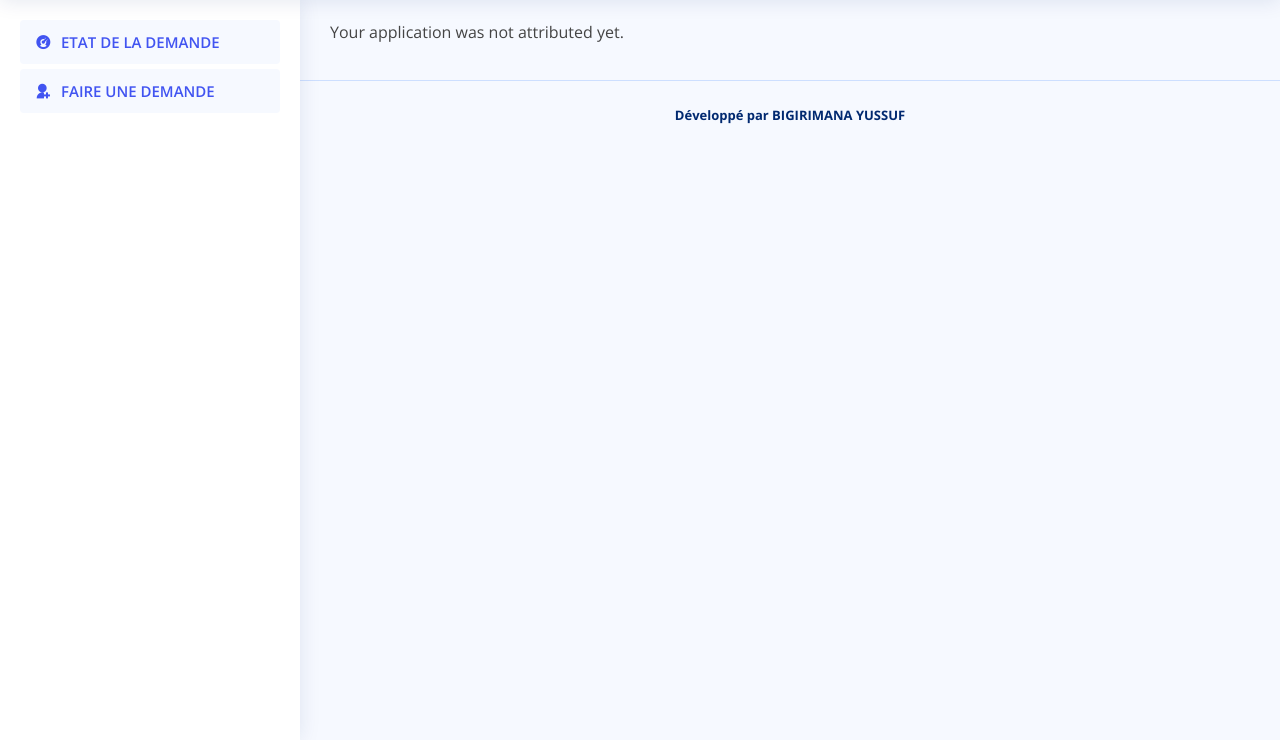
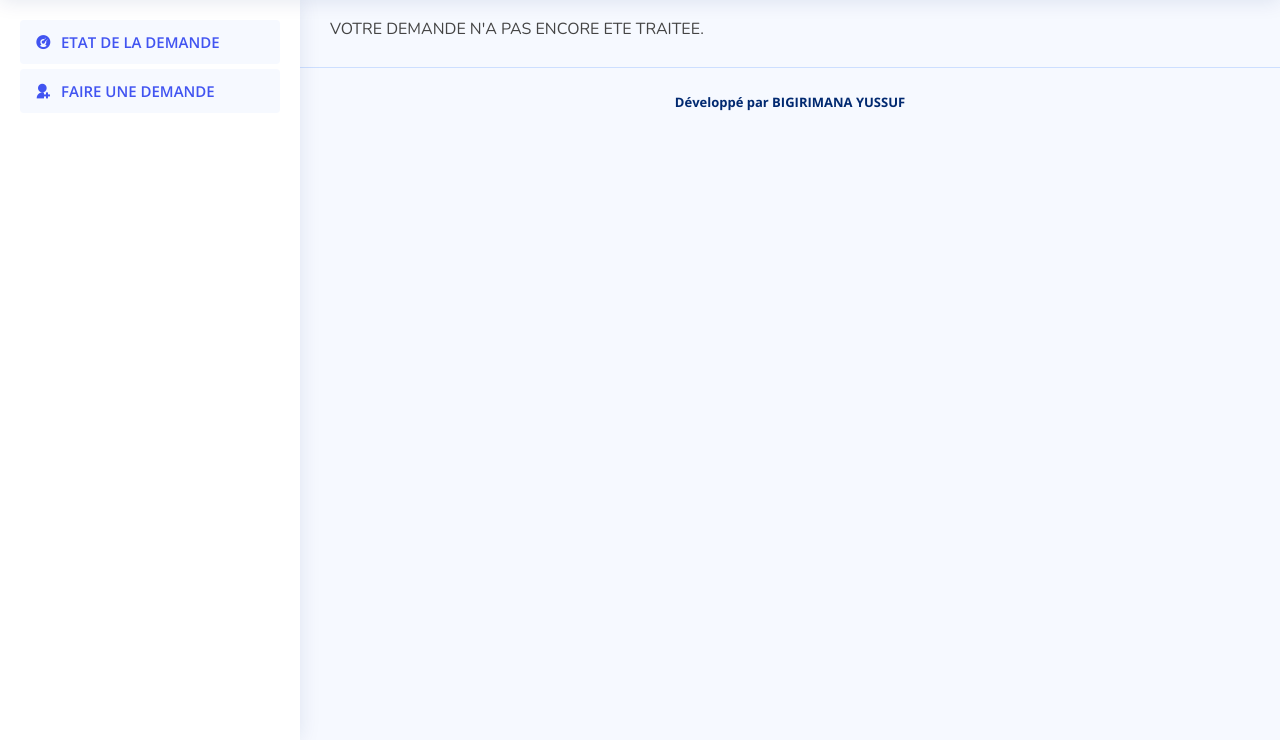
Before and after one commit to TonyV23/University-accommodation-management, a Django app: page /studentDashboard/ in a window 1280 px wide. Shown: the part 60-800 px from the top of the page. Run offline with Django 4.2, Linux system fonts and the light colour scheme; data comes from the database, SQL or seed files in the repository; some libraries are stand-ins or nearby versions.

Commit message:
defined student dashboard template

```diff
--- a/app/templates/app/home/index_student.html
+++ b/app/templates/app/home/index_student.html
@@ -2,11 +2,25 @@
 
 {% block content %}
 <div class="content">
+    <!-- application_detail.html -->
     {% if attribution %}
-        <p>Your application was attributed on {{ attribution.date_attribution }}</p>
+        <h1>STATUT DE  LA DEMANDE</h1>
+        <p>Votre demande pour avoir un logement a été traité. <br>
+            Rendez-vous au bureau de gestion des logements pour plus d'informations
+            <br><br>FELICITATIONS !</p><br>
+        <p><span class="fw-bold">ETUDIANT :</span>{{ application.student.last_name }} {{ application.student.last_name }}</p>
+        <p><span class="fw-bold">TYPE DE LOGEMENT: </span>{{ application.accommodation.designation }}</p>
+        <p><span class="fw-bold">NUMERO DE LA CARTE DE RESIDENCE: </span>{{ application.residence_card_number }}</p>
+        <p><span class="fw-bold">DATE DE DEMANDE: </span>{{ application.date_application }}</p>
+        <p><span class="fw-bold">CHAMBRE: </span>{{ attribution.bedroom.number }}</p>
+        <p><span class="fw-bold">METHODE DE PAIEMENT:</span> {{ attribution.payment_method }}</p>
+        <p><span class="fw-bold">MONTANT PAYE:</span> {{ attribution.amount_paid }}</p>
+        <p><span class="fw-bold">DATE D'ATTRIBUTION:</span> {{ attribution.date_attribution }}</p>
     {% else %}
-        <p>Your application was not attributed yet.</p>
+
+        <h6 class="bold">VOTRE DEMANDE N'A PAS ENCORE ETE TRAITEE.</h6>
     {% endif %}
+
 
 
 </div>
```
